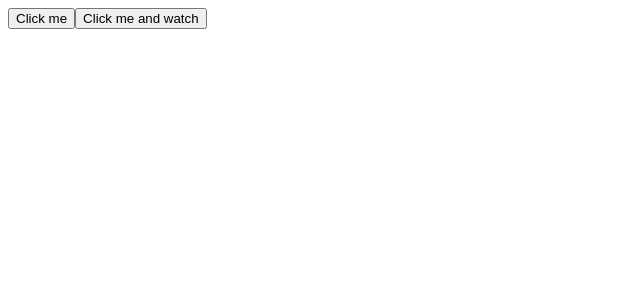
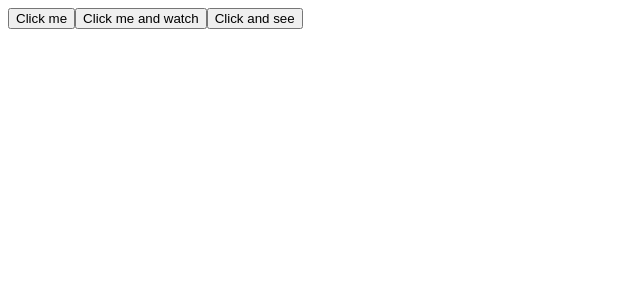
Before and after one commit to codeshrabon/Bro-Code-Use-of-React, a React (Vite) app in the folder Bro Code Expriment/my-expriment-project/: page / in a window 1280 px wide. Shown: the top 300 px of the page, without its empty margins (0-640 px from the left). Built offline with nearby package versions, Linux system fonts and the light colour scheme.

Commit message:
using parameter inside eventhandler to see how many time you click them and giving them a limit

```diff
--- a/Bro Code Expriment/my-expriment-project/src/ClickEvents/Button.jsx
+++ b/Bro Code Expriment/my-expriment-project/src/ClickEvents/Button.jsx
@@ -6,10 +6,25 @@ function Button(){
     // template string ${expression} of string
     const handleClick2 = (name) => console.log(`${name} Stop it`);
 
+    // count how many time the button has been clicked
+    let count = 0;
+
+    const handleChicl3 = (name) => {
+        if(count < 3){
+            count++;
+            console.log(`${name} you clicked me ${count} times`);
+
+        }else{
+            console.log(`${name} stop clicking me`);
+        }
+    }
+
+
     return (
         <>
         <button onClick={handleClick}>Click me</button>
         <button onClick={() => handleClick2("Faysal")}>Click me and watch</button>
+        <button onClick={() => handleChicl3("Faysal")}>Click and see</button>
         </>
     );
 
```
Also changed, not shown: Bro Code Expriment/my-expriment-project/src/Body.jsx (deleted).
